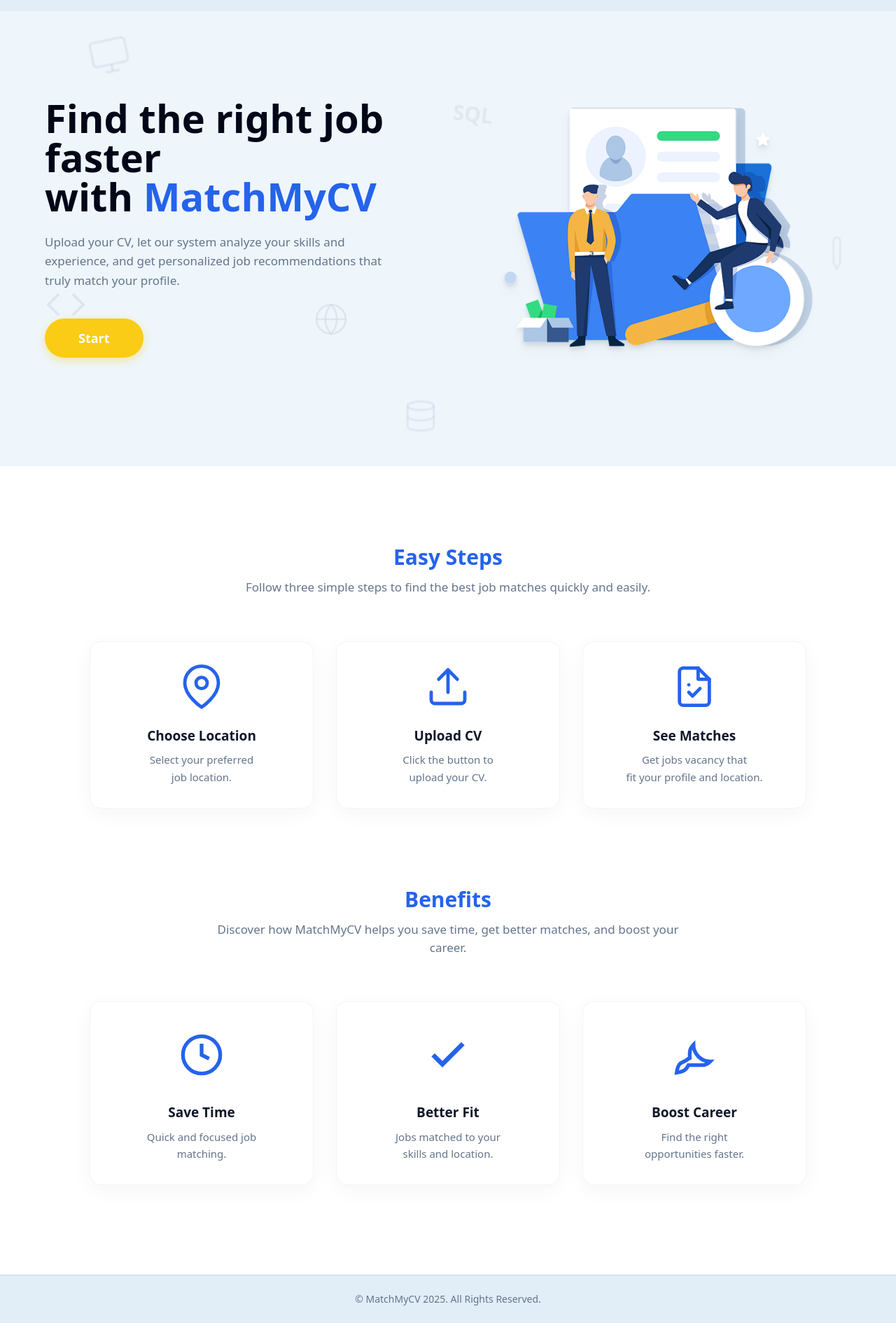
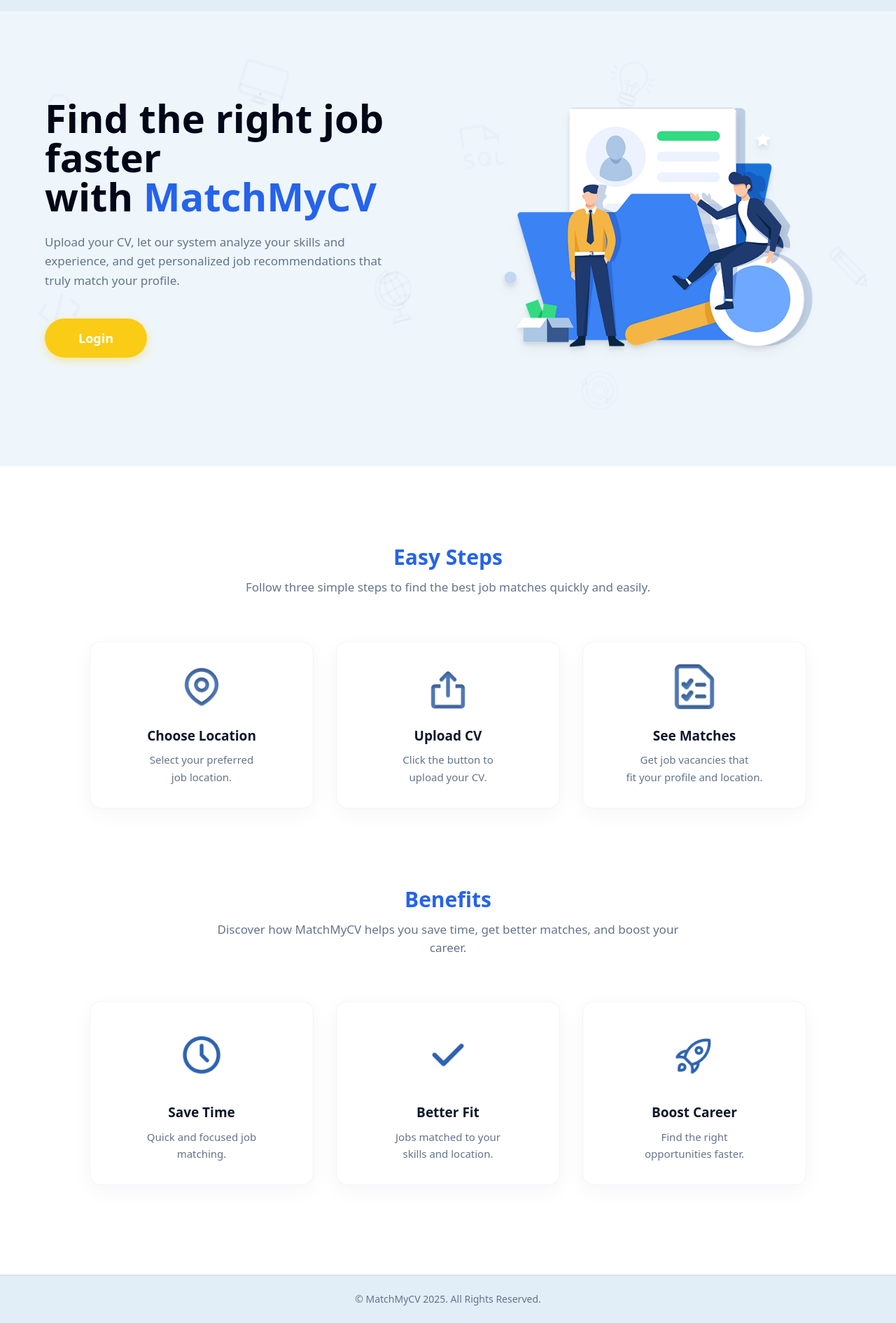
Before and after one commit to AgileSoftDev-2025/MatchMyCV, a Django app: page / in a window 1280 px wide. Shown: the part 73-1963 px from the top of the page at 70% size. Run offline with Django 5.2, Linux system fonts and the light colour scheme; style sheets or scripts are compiled from the project's sources; some libraries are stand-ins or nearby versions.

Commit message:
update landing

```diff
--- a/matchmycv_website/templates/information_pages/landing_page.html
+++ b/matchmycv_website/templates/information_pages/landing_page.html
@@ -1,7 +1,7 @@
 {% extends "base.html" %}
 {% load static %}
 
-{% block title %}Find the Right Job · MatchMyCV{% endblock %}
+{% block title %}Find the Right Job - MatchMyCV{% endblock %}
 
 {% block extra_head %}
 <style>
@@ -14,53 +14,49 @@
   .animate-float { animation: float 6s ease-in-out infinite; }
   .animate-float-delayed { animation: float 7s ease-in-out infinite 2s; }
   .animate-float-slow { animation: float 8s ease-in-out infinite 1s; }
+
+  /* styling untuk card icons */
+  .icon-card { width: 64px; height: 64px; object-fit: contain; display: block; margin: 0 auto; }
+
+  /* hero background wrapper */
+  .hero-bg {
+    position: absolute;
+    inset: 0;
+    pointer-events: none; /* supaya tidak mengganggu klik */
+    z-index: 0;
+    display: flex;
+    justify-content: center;
+    align-items: center;
+    overflow: hidden;
+  }
+  .hero-bg img {
+    max-width: 1200px; /* batasi ukuran agar proporsional */
+    width: 110%;
+    opacity: 0.28; /* transparansi agar teks mudah dibaca (naikkan bila perlu) */
+    transform: translateY(0px);
+    user-select: none;
+    -webkit-user-drag: none;
+  }
+
+  /* tingkatkan kontras teks di atas background */
+  .hero-content { position: relative; z-index: 10; }
+
+  /* responsif: sembunyikan bg dekoratif di layar kecil untuk performa */
+  @media (max-width: 1023px) {
+    .hero-bg img { display: none; }
+  }
 </style>
 {% endblock %}
 
 {% block content %}
 <section class="relative overflow-hidden bg-[#eef6fc] pt-12 pb-20 lg:pt-24 lg:pb-32">
-
-  <div class="absolute top-10 left-[10%] text-slate-300/40 hidden lg:block animate-float-slow -rotate-12">
-    <svg width="60" height="60" viewBox="0 0 24 24" fill="none" stroke="currentColor" stroke-width="1.5">
-      <rect x="2" y="3" width="20" height="14" rx="2" ry="2"></rect>
-      <line x1="8" y1="21" x2="16" y2="21"></line>
-      <line x1="12" y1="17" x2="12" y2="21"></line>
-    </svg>
+  <div class="hero-bg" aria-hidden="true">
+    <img src="{% static 'images/background.png' %}" alt="Decorative background" class="animate-float-slow" loading="lazy">
   </div>
 
-  <div class="absolute top-[60%] left-[5%] text-slate-300/50 hidden lg:block animate-float">
-    <svg width="60" height="60" viewBox="0 0 24 24" fill="none" stroke="currentColor" stroke-width="1.5">
-      <polyline points="16 18 22 12 16 6"></polyline>
-      <polyline points="8 6 2 12 8 18"></polyline>
-    </svg>
-  </div>
+  {# Gambar laptop yang diminta telah dihapus sepenuhnya dari sini #}
 
-  <div class="absolute top-[65%] left-[35%] text-slate-300/50 hidden lg:block animate-float-delayed">
-    <svg width="50" height="50" viewBox="0 0 24 24" fill="none" stroke="currentColor" stroke-width="1.2">
-      <circle cx="12" cy="12" r="10"></circle>
-      <line x1="2" y1="12" x2="22" y2="12"></line>
-      <path d="M12 2a15.3 15.3 0 0 1 4 10 15.3 15.3 0 0 1-4 10 15.3 15.3 0 0 1-4-10 15.3 15.3 0 0 1 4-10z"></path>
-    </svg>
-  </div>
-
-  <div class="absolute top-[20%] right-[45%] text-slate-300/40 hidden lg:block animate-float font-bold text-3xl rotate-6">
-    SQL
-  </div>
-
-  <div class="absolute bottom-10 left-[45%] text-slate-300/40 hidden lg:block animate-float-slow">
-    <svg width="50" height="50" viewBox="0 0 24 24" fill="none" stroke="currentColor" stroke-width="1.5">
-      <ellipse cx="12" cy="5" rx="9" ry="3"></ellipse>
-      <path d="M21 12c0 1.66-4 3-9 3s-9-1.34-9-3"></path>
-      <path d="M3 5v14c0 1.66 4 3 9 3s9-1.34 9-3V5"></path>
-    </svg>
-  </div>
-
-  <div class="absolute top-[50%] right-[5%] text-slate-300/40 hidden lg:block animate-float -rotate-45">
-    <svg width="40" height="40" viewBox="0 0 24 24" fill="none" stroke="currentColor" stroke-width="1.5">
-      <path d="M17 3a2.828 2.828 0 1 1 4 4L7.5 20.5 2 22l1.5-5.5L17 3z"></path>
-    </svg>
-  </div>
-  <div class="container mx-auto px-[5%] max-w-7xl relative z-10">
+  <div class="container mx-auto px-[5%] max-w-7xl relative z-10 hero-content">
     <div class="flex flex-col items-center gap-10 lg:flex-row lg:gap-16">
 
       <div class="flex-1 text-center lg:text-left">
@@ -71,16 +67,24 @@
           Upload your CV, let our system analyze your skills and experience, and get personalized job recommendations that truly match your profile.
         </p>
 
-        <a href="/analisis-cv/" class="inline-block rounded-full bg-[#facc15] hover:bg-[#eab308] text-white text-lg font-bold px-12 py-3.5 shadow-[0_4px_14px_rgba(250,204,21,0.4)] transition-transform hover:scale-105 focus:outline-none">
-          Start
-        </a>
+        {# conditional Start / Login button #}
+        {% if user.is_authenticated %}
+          <a href="/analisis-cv/" class="inline-block rounded-full bg-[#facc15] hover:bg-[#eab308] text-white text-lg font-bold px-12 py-3.5 shadow-[0_4px_14px_rgba(250,204,21,0.4)] transition-transform hover:scale-105 focus:outline-none focus:ring-2 focus:ring-offset-2 focus:ring-[#facc15]">
+            Start
+          </a>
+        {% else %}
+          <a href="/login/" class="inline-block rounded-full bg-[#facc15] hover:bg-[#eab308] text-white text-lg font-bold px-12 py-3.5 shadow-[0_4px_14px_rgba(250,204,21,0.4)] transition-transform hover:scale-105 focus:outline-none focus:ring-2 focus:ring-offset-2 focus:ring-[#facc15]">
+            Login
+          </a>
+        {% endif %}
       </div>
 
       <div class="flex-1 w-full max-w-[600px]">
         <img
-          src="{% static 'images/6 1.png' %}"
-          alt="MatchMyCV Illustration"
+          src="{% static 'images/gambar-landing.png' %}"
+          alt="Illustration: people and CV matching"
           class="w-full h-auto object-contain drop-shadow-lg"
+          loading="lazy"
         >
       </div>
     </div>
@@ -95,41 +99,28 @@
     </div>
 
     <div class="grid grid-cols-1 gap-8 md:grid-cols-3">
-
-      <div class="flex flex-col items-center p-8 bg-white rounded-2xl border border-slate-100 shadow-[0_8px_30px_rgba(0,0,0,0.04)] text-center transition-all hover:-translate-y-1 hover:shadow-[0_12px_40px_rgba(0,0,0,0.08)]">
+      <div class="p-8 bg-white rounded-2xl border border-slate-100 shadow-[0_8px_30px_rgba(0,0,0,0.04)] text-center">
         <div class="mb-6">
-          <svg class="w-16 h-16 text-[#2563eb]" viewBox="0 0 24 24" fill="none" stroke="currentColor" stroke-width="1.8" stroke-linecap="round" stroke-linejoin="round">
-             <path d="M21 10c0 7-9 13-9 13s-9-6-9-13a9 9 0 0 1 18 0z"></path>
-             <circle cx="12" cy="10" r="3"></circle>
-          </svg>
+          <img src="{% static 'images/location.png' %}" alt="Icon choose location" class="icon-card" loading="lazy">
         </div>
         <h3 class="text-[19px] font-bold text-slate-900 mb-2">Choose Location</h3>
         <p class="text-slate-500 leading-relaxed text-[15px]">Select your preferred<br>job location.</p>
       </div>
 
-      <div class="flex flex-col items-center p-8 bg-white rounded-2xl border border-slate-100 shadow-[0_8px_30px_rgba(0,0,0,0.04)] text-center transition-all hover:-translate-y-1 hover:shadow-[0_12px_40px_rgba(0,0,0,0.08)]">
+      <div class="p-8 bg-white rounded-2xl border border-slate-100 shadow-[0_8px_30px_rgba(0,0,0,0.04)] text-center">
         <div class="mb-6">
-          <svg class="w-16 h-16 text-[#2563eb]" viewBox="0 0 24 24" fill="none" stroke="currentColor" stroke-width="1.8" stroke-linecap="round" stroke-linejoin="round">
-            <path d="M21 15v4a2 2 0 0 1-2 2H5a2 2 0 0 1-2-2v-4"></path>
-            <polyline points="17 8 12 3 7 8"></polyline>
-            <line x1="12" y1="3" x2="12" y2="15"></line>
-          </svg>
+          <img src="{% static 'images/upload.png' %}" alt="Icon upload CV" class="icon-card" loading="lazy">
         </div>
         <h3 class="text-[19px] font-bold text-slate-900 mb-2">Upload CV</h3>
         <p class="text-slate-500 leading-relaxed text-[15px]">Click the button to<br>upload your CV.</p>
       </div>
 
-      <div class="flex flex-col items-center p-8 bg-white rounded-2xl border border-slate-100 shadow-[0_8px_30px_rgba(0,0,0,0.04)] text-center transition-all hover:-translate-y-1 hover:shadow-[0_12px_40px_rgba(0,0,0,0.08)]">
+      <div class="p-8 bg-white rounded-2xl border border-slate-100 shadow-[0_8px_30px_rgba(0,0,0,0.04)] text-center">
         <div class="mb-6">
-          <svg class="w-16 h-16 text-[#2563eb]" viewBox="0 0 24 24" fill="none" stroke="currentColor" stroke-width="1.8" stroke-linecap="round" stroke-linejoin="round">
-            <path d="M14 2H6a2 2 0 0 0-2 2v16a2 2 0 0 0 2 2h12a2 2 0 0 0 2-2V8z"></path>
-            <polyline points="14 2 14 8 20 8"></polyline>
-            <path d="M9 15l2 2 4-4"></path>
-            <path d="M9 11l.01 0"></path>
-          </svg>
+          <img src="{% static 'images/task-list.png' %}" alt="Icon see matches" class="icon-card" loading="lazy">
         </div>
         <h3 class="text-[19px] font-bold text-slate-900 mb-2">See Matches</h3>
-        <p class="text-slate-500 leading-relaxed text-[15px]">Get jobs vacancy that<br>fit your profile and location.</p>
+        <p class="text-slate-500 leading-relaxed text-[15px]">Get job vacancies that<br>fit your profile and location.</p>
       </div>
     </div>
   </div>
@@ -143,34 +134,25 @@
     </div>
 
     <div class="grid grid-cols-1 gap-8 md:grid-cols-3">
-
-      <div class="flex flex-col items-center p-8 bg-white rounded-2xl border border-slate-100 shadow-[0_8px_30px_rgba(0,0,0,0.04)] text-center transition-all hover:-translate-y-1 hover:shadow-[0_12px_40px_rgba(0,0,0,0.08)]">
+      <div class="p-8 bg-white rounded-2xl border border-slate-100 shadow-[0_8px_30px_rgba(0,0,0,0.04)] text-center">
         <div class="mb-6 p-3 rounded-full">
-          <svg class="w-16 h-16 text-[#2563eb]" fill="none" viewBox="0 0 24 24" stroke="currentColor" stroke-width="2">
-            <circle cx="12" cy="12" r="10"></circle>
-            <polyline points="12 6 12 12 16 14"></polyline>
-          </svg>
+          <img src="{% static 'images/time-line.png' %}" alt="Icon save time" class="icon-card" loading="lazy">
         </div>
         <h3 class="text-[19px] font-bold text-slate-900 mb-2">Save Time</h3>
         <p class="text-slate-500 leading-relaxed text-[15px]">Quick and focused job<br>matching.</p>
       </div>
 
-      <div class="flex flex-col items-center p-8 bg-white rounded-2xl border border-slate-100 shadow-[0_8px_30px_rgba(0,0,0,0.04)] text-center transition-all hover:-translate-y-1 hover:shadow-[0_12px_40px_rgba(0,0,0,0.08)]">
+      <div class="p-8 bg-white rounded-2xl border border-slate-100 shadow-[0_8px_30px_rgba(0,0,0,0.04)] text-center">
         <div class="mb-6 p-3 rounded-full">
-          <svg class="w-16 h-16 text-[#2563eb]" fill="none" viewBox="0 0 24 24" stroke="currentColor" stroke-width="2.5">
-            <polyline points="20 6 9 17 4 12"></polyline>
-          </svg>
+          <img src="{% static 'images/solid_check.png' %}" alt="Icon better fit" class="icon-card" loading="lazy">
         </div>
         <h3 class="text-[19px] font-bold text-slate-900 mb-2">Better Fit</h3>
         <p class="text-slate-500 leading-relaxed text-[15px]">Jobs matched to your<br>skills and location.</p>
       </div>
 
-      <div class="flex flex-col items-center p-8 bg-white rounded-2xl border border-slate-100 shadow-[0_8px_30px_rgba(0,0,0,0.04)] text-center transition-all hover:-translate-y-1 hover:shadow-[0_12px_40px_rgba(0,0,0,0.08)]">
+      <div class="p-8 bg-white rounded-2xl border border-slate-100 shadow-[0_8px_30px_rgba(0,0,0,0.04)] text-center">
         <div class="mb-6 p-3 rounded-full">
-          <svg class="w-16 h-16 text-[#2563eb]" fill="none" viewBox="0 0 24 24" stroke="currentColor" stroke-width="2">
-             <path d="M4.5 16.5c-1.5 1.26-2 5-2 5s3.74-.5 5-2c.48-.56.93-1.23 1.31-2H16a6.49 6.49 0 0 0 4.5-2 9 9 0 0 1-9-9 6.49 6.49 0 0 0-2 4.5v2.69c-.77.38-1.44.83-2 1.31z"></path>
-             <line x1="13" y1="11" x2="13" y2="11"></line>
-          </svg>
+          <img src="{% static 'images/rocket-5.png' %}" alt="Icon boost career" class="icon-card" loading="lazy">
         </div>
         <h3 class="text-[19px] font-bold text-slate-900 mb-2">Boost Career</h3>
         <p class="text-slate-500 leading-relaxed text-[15px]">Find the right<br>opportunities faster.</p>
```
Also changed, not shown: matchmycv_website/static/images/background.png (added), matchmycv_website/static/images/gambar-landing.png (renamed from matchmycv_website/static/images/6 1.png), matchmycv_website/static/images/location.png (added), matchmycv_website/static/images/rocket-5.png (added), matchmycv_website/static/images/solid_check.png (added), matchmycv_website/static/images/task-list.png (added), matchmycv_website/static/images/time-line.png (added), matchmycv_website/static/images/upload.png (added).
